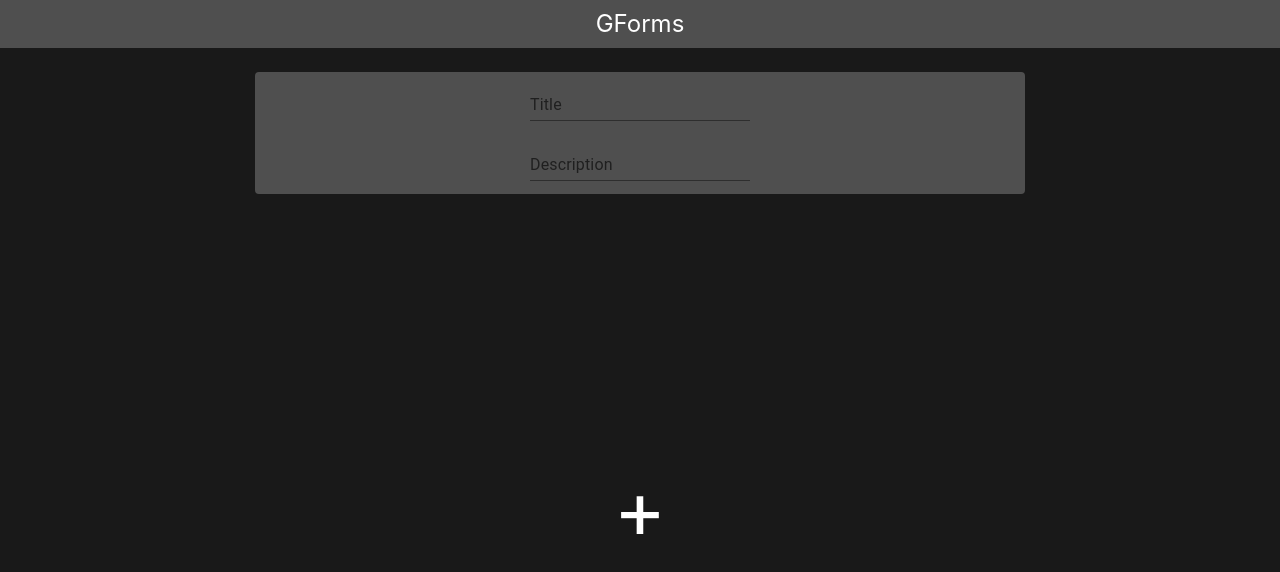
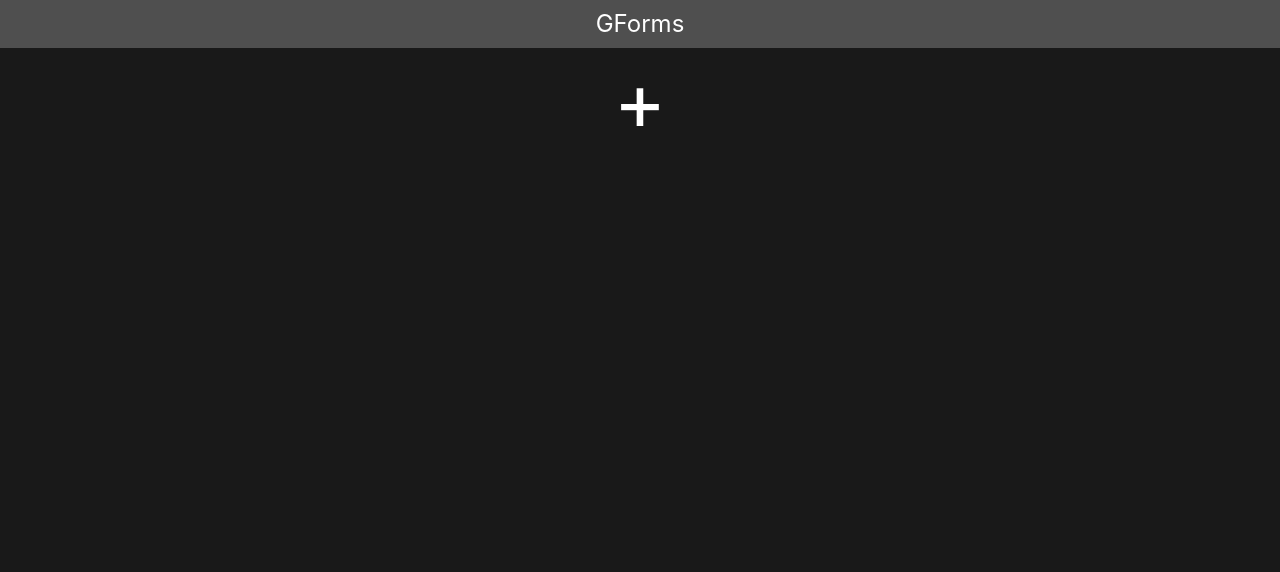
Before and after one commit to klindukhov/gforms-clone, a React (Vite) app: page /form in a window 1280 px wide. Shown: the top 572 px of the page. Built offline with nearby package versions, Linux system fonts and the light colour scheme.

Commit message:
add persistence, redesign minor elements, rename componentsmore approprietly

```diff
--- a/package.json
+++ b/package.json
@@ -9,9 +9,6 @@
     "preview": "vite preview"
   },
   "dependencies": {
-    "@emotion/react": "^11.10.4",
-    "@emotion/styled": "^11.10.4",
-    "@mui/material": "^5.10.7",
     "react": "^18.2.0",
     "react-dom": "^18.2.0",
     "react-router-dom": "^6.4.1",
--- a/src/App.tsx
+++ b/src/App.tsx
@@ -4,6 +4,7 @@
 import FormsListPage from "./ui/pages/FormsListPage";
 import { createBrowserRouter, RouterProvider, Route } from "react-router-dom";
 import FormPage from "./ui/pages/FormPage";
+import { COLOR_BACKGROUND } from "./ui/common";
 
 export default function App() {
   const router = createBrowserRouter([
@@ -19,7 +20,9 @@
   return (
     <AppPage>
       <Header />
-      <RouterProvider router={router} />
+      <PageContent>
+        <RouterProvider router={router} />
+      </PageContent>
     </AppPage>
   );
 }
@@ -27,3 +30,10 @@
 const AppPage = styled.div`
   padding: 0px 0px 0px 0px;
 `;
+
+const PageContent = styled.div`
+  background-color: ${COLOR_BACKGROUND};
+  height: calc(94vh - 1px);
+  width: 100vw;
+  overflow: scroll;
+`;
--- /dev/null
+++ b/src/api.ts
@@ -0,0 +1,7 @@
+export const getForms = async () =>{
+    return await JSON.parse(localStorage.getItem("forms")??'');
+}
+
+export const setForms = (forms: object[]) => {
+    localStorage.setItem("forms", JSON.stringify(forms));
+}
--- a/src/ui/common.ts
+++ b/src/ui/common.ts
@@ -2,10 +2,13 @@
 
 export const COLOR_BACKGROUND = "#191919";
 export const COLOR_PANEL = "#4f4f4f";
+export const COLOR_TEXT = "white";
 
 export const Page = styled.div`
+  box-sizing: border-box;
+  padding: 3vh;
   background-color: ${COLOR_BACKGROUND};
-  min-height: 94vh;
+  min-height: calc(94vh - 1px);
   width: 100vw;
 `;
 
@@ -14,6 +17,38 @@
   border-radius: 0.5vh;
   border: 1px solid transparent;
   &: hover {
-    border: 1px solid white;
+    border: 1px solid #bebebe;
   }
 `;
+
+export const QPanel = styled.div`
+  background-color: ${COLOR_PANEL};
+  border-radius: 0.5vh;
+  border: 1px solid transparent;
+  padding: 2vh;
+  width: 45vw;
+  min-height: 15vh;
+  display: grid;
+  grid-template-columns: auto auto;
+`;
+
+export const TextField = styled.input`
+  background-color: ${COLOR_PANEL};
+  color: ${COLOR_TEXT};
+  border: 1px solid transparent;
+  transition: border-bottom 0.5s;
+  &: hover {
+    outline: none;
+    border-bottom: 1px solid #bebebe;
+    color: #bebebe;
+  }
+  &: focus {
+    &: hover {
+      border-bottom: 1px solid ${COLOR_TEXT};
+      color: ${COLOR_TEXT};
+    }
+    outline: none;
+    border-bottom: 1px solid ${COLOR_TEXT};
+  }
+  margin: 0.5vh;
+`;
--- a/src/ui/components/FormProfile.tsx
+++ b/src/ui/components/FormCard.tsx
@@ -1,15 +1,15 @@
 import styled from "styled-components";
 import { Panel } from "../common";
 
-export default function FormProfile() {
+export default function FormCard() {
   return (
-    <FormProfileDiv>
+    <FormCardPanel>
       <CreateSymbol>+</CreateSymbol>
-    </FormProfileDiv>
+    </FormCardPanel>
   );
 }
 
-const FormProfileDiv = styled(Panel)`
+const FormCardPanel = styled(Panel)`
   height: 20vh;
   width: 15vw;
   display: grid;
--- a/src/ui/components/FormTitleTab.tsx
+++ /dev/null
@@ -1,19 +0,0 @@
-import styled from "styled-components";
-import { TextField } from "@mui/material";
-import { Panel } from "../common";
-
-export default function FormTitleTab() {
-  return (
-    <FormTitle>
-      <TextField label='Title' color='secondary' variant='standard' />
-      <TextField label='Description' variant='standard' />
-    </FormTitle>
-  );
-}
-
-const FormTitle = styled(Panel)`
-  width: 60vw;
-  min-height: 15vh;
-  display: grid;
-  justify-items: center;
-`;
--- a/src/ui/components/Header.tsx
+++ b/src/ui/components/Header.tsx
@@ -1,5 +1,5 @@
 import styled from "styled-components";
-import { COLOR_PANEL } from "../common";
+import { COLOR_BACKGROUND, COLOR_PANEL } from "../common";
 
 export default function Header() {
   return (
@@ -15,6 +15,9 @@
   width: 100vw;
   display: grid;
   align-items: center;
+  border-width: 0px 0px 1px 0px;
+  border-style: solid;
+  border-color: ${COLOR_BACKGROUND};
 `;
 
 const HeaderText = styled.div`
--- /dev/null
+++ b/src/ui/components/QuestionCard.tsx
@@ -0,0 +1,48 @@
+import styled from "styled-components";
+import { QPanel, TextField } from "../common";
+
+export enum QuestionTypes {
+  SHORT_ANSWER = "Short answer",
+  LONG_ANSWER = "Long answer",
+  MULTIPLE_CHOICE = "Multiple choice",
+  DROPDOWN = "Dropdown",
+  DATE = "Date",
+  TIME = "Time",
+}
+
+export interface QuestionCardProps {
+  title: string;
+  description: string;
+  setTitle: Function;
+  setDescription: Function;
+  deleteQuestion: Function;
+  questionType: QuestionTypes;
+}
+
+export default function QuestionCard(props: QuestionCardProps) {
+  return (
+    <QPanel>
+      <TextField
+        value={props.title}
+        onChange={(e) => props.setTitle(e.target.value)}
+        placeholder='Title'
+      />
+      <DeleteButton onClick={() => props.deleteQuestion()}>X</DeleteButton>
+
+      <TextField
+        value={props.description}
+        onChange={(e) => props.setDescription(e.target.value)}
+        placeholder='Description'
+      />
+    </QPanel>
+  );
+}
+
+const DeleteButton = styled.div`
+  cursor: pointer;
+  width: 2vw;
+  justify-self: end;
+  &: hover {
+    color: #bebebe;
+  }
+`;
--- a/src/ui/pages/FormPage.tsx
+++ b/src/ui/pages/FormPage.tsx
@@ -1,25 +1,78 @@
 import styled from "styled-components";
-import FormTitleTab from "../components/FormTitleTab";
+import QuestionCard, { QuestionTypes } from "../components/QuestionCard";
 import { Page } from "../common";
+import { useEffect, useState } from "react";
+import { getForms, setForms } from "../../api";
 
 export default function FormPage() {
+  let [questions, setQuestions] = useState<
+    { title: string; description: string }[]
+  >([]);
+
+  useEffect(() => {
+    getForms().then((forms) => setQuestions(forms));
+  }, []);
+
+  useEffect(() => {
+    if (questions.length > 0) {
+      setForms(questions);
+    }
+  }, [questions]);
+
+  const addQuestion = () => {
+    setQuestions([
+      ...questions,
+      {
+        title: "",
+        description: "",
+      },
+    ]);
+  };
+
+  const deleteQuestion = (i: number) => {
+    let qs = [...questions];
+    qs.splice(i, 1);
+    setQuestions(qs);
+  };
+
   return (
-    <FormPageDiv>
-      <FormTitleTab />
-      <CreateSymbol>+</CreateSymbol>
-    </FormPageDiv>
+    <FPage>
+      {questions.map((q, i) => (
+        <QuestionCard
+          questionType={QuestionTypes.SHORT_ANSWER}
+          title={q.title}
+          description={q.description}
+          setTitle={(newTitle: string) => {
+            let qs = [...questions];
+            qs[i].title = newTitle;
+            setQuestions(qs);
+          }}
+          setDescription={(newDesc: string) => {
+            let qs = [...questions];
+            qs[i].description = newDesc;
+            setQuestions(qs);
+          }}
+          deleteQuestion={() => deleteQuestion(i)}
+        />
+      ))}
+
+      <CreateSymbol onClick={addQuestion}>+</CreateSymbol>
+    </FPage>
   );
 }
 
-const FormPageDiv = styled(Page)`
-  padding-top: 3vh;
+const FPage = styled(Page)`
   display: grid;
+  row-gap: 2vh;
   justify-items: center;
-  align-items: start;
+  align-content: start;
 `;
 
 const CreateSymbol = styled.div`
   color: white;
+  height: 15vh;
   text-align: center;
   font-size: 10vh;
+  cursor: pointer;
+  margin-top: 2vh;
 `;
--- a/src/ui/pages/FormsListPage.tsx
+++ b/src/ui/pages/FormsListPage.tsx
@@ -1,18 +1,13 @@
 import { Link } from "react-router-dom";
-import styled from "styled-components";
-import FormProfile from "../components/FormProfile";
+import FormCard from "../components/FormCard";
 import { Page } from "../common";
 
 export default function FormsListPage() {
   return (
-    <ContentPanel>
+    <Page>
       <Link to='/form' style={{ textDecoration: "none" }}>
-        <FormProfile />
+        <FormCard />
       </Link>
-    </ContentPanel>
+    </Page>
   );
 }
-
-const ContentPanel = styled(Page)`
-  padding-top: 3vh;
-`;
```
Also changed, not shown: 1 other file (tests, documents, lock files or other folders).
